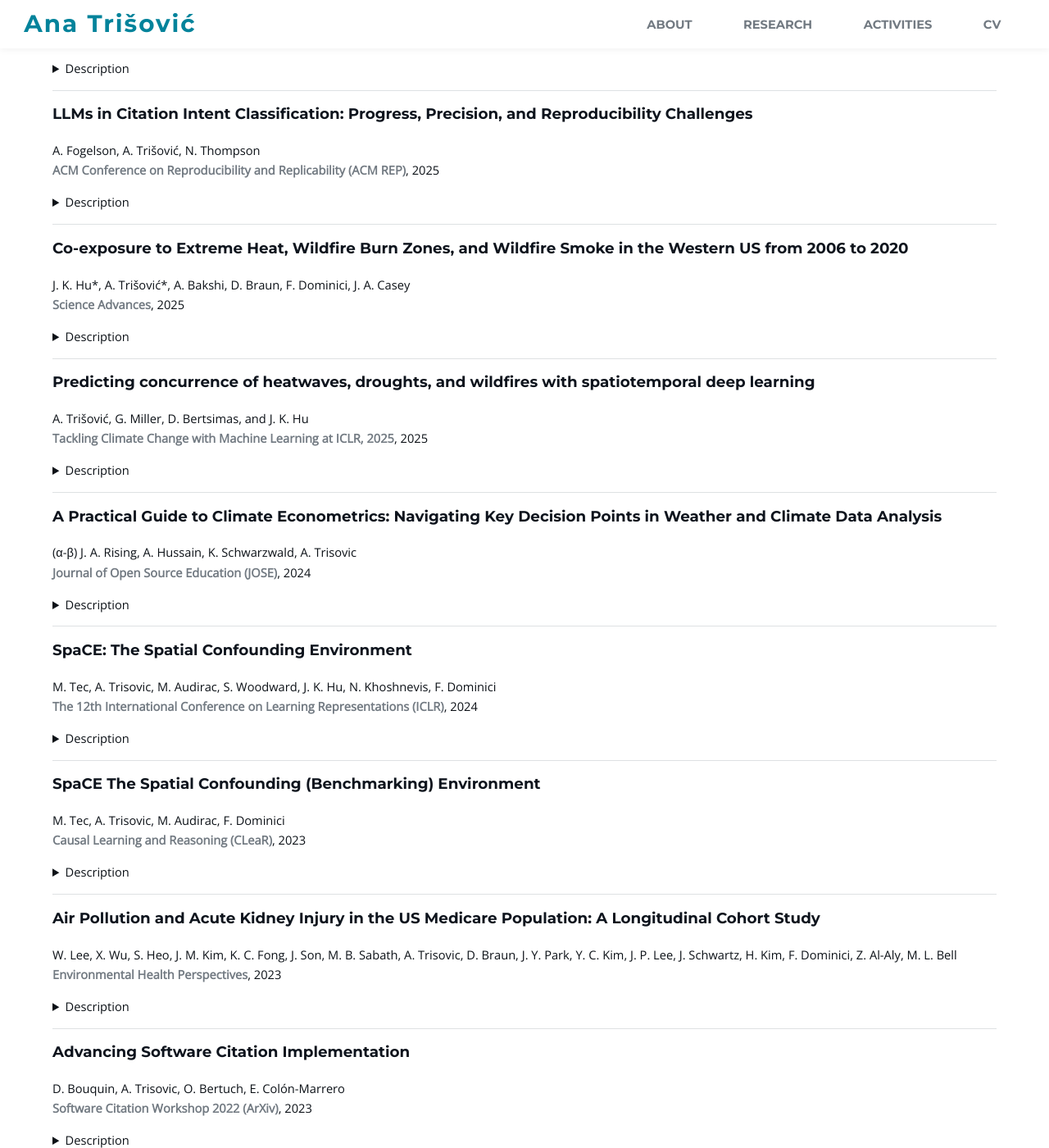
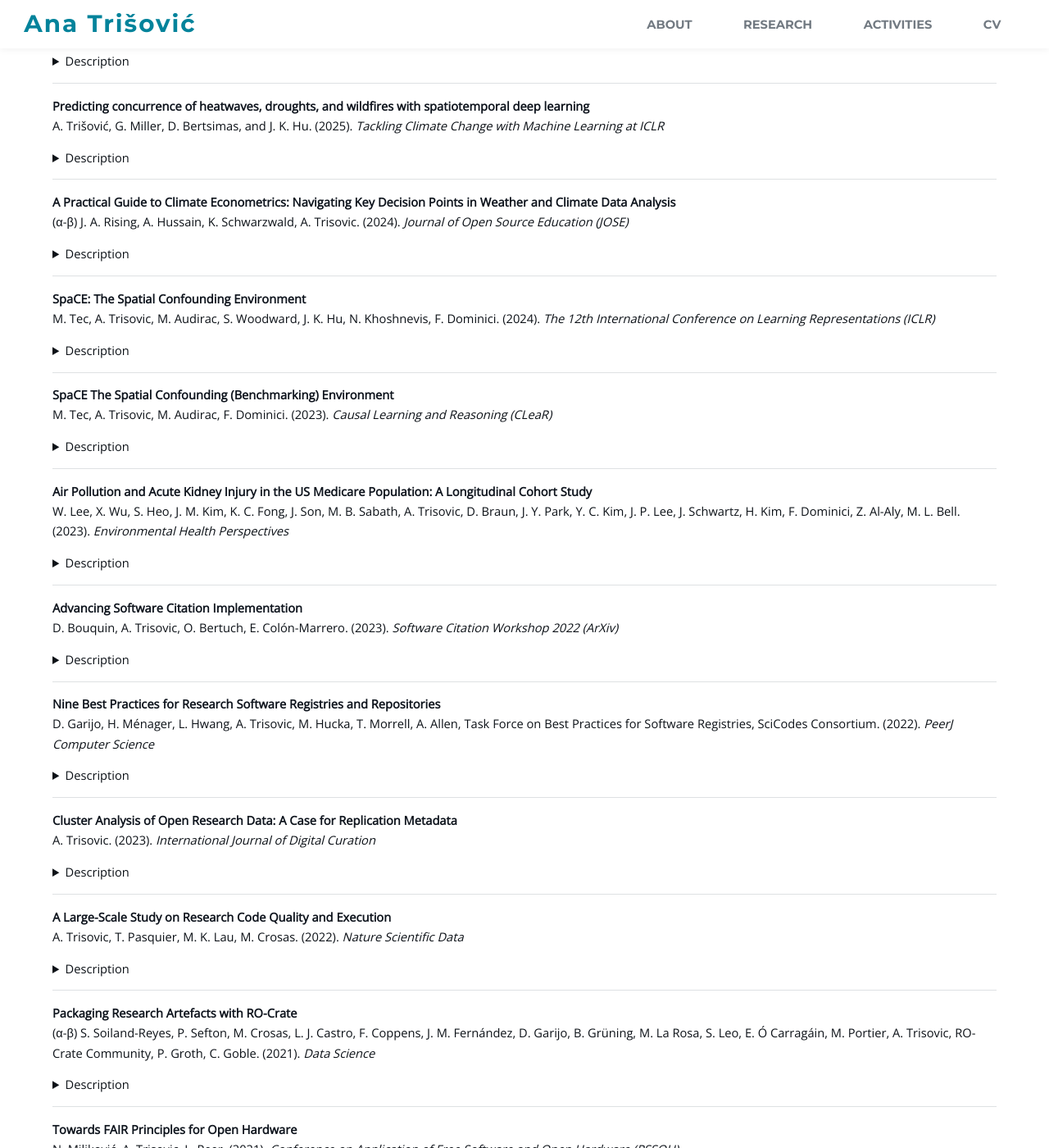
Before and after one commit to atrisovic/anatrisovic.github.io, a Jekyll site: the page built from research.html, in a window 1280 px wide and 1400 px high, scrolled down 2040 px. Shown: the whole window at 82% size. Built offline with Jekyll 4.4.1, drawn with Linux system fonts in a browser that asks for light colours; some of the changed text lies outside the part shown.

Commit message:
cosmetics

```diff
--- a/_data/publications.yml
+++ b/_data/publications.yml
@@ -29,7 +29,7 @@
   - 3
   - 4
   name: Predicting concurrence of heatwaves, droughts, and wildfires with spatiotemporal deep learning
-  venue: Tackling Climate Change with Machine Learning at ICLR, 2025
+  venue: Tackling Climate Change with Machine Learning at ICLR
   description: We introduce a framework to identify a state-of-the-art multi-task model for jointly predicting heatwaves, droughts, and wildfires, capturing shared risk factors across these climate extremes.
   url: https://s3.us-east-1.amazonaws.com/climate-change-ai/papers/iclr2025/71/paper.pdf
 - authors: J. A. Rising, A. Hussain, K. Schwarzwald, A. Trisovic
--- a/_includes/featured.html
+++ b/_includes/featured.html
@@ -13,8 +13,8 @@
         <div class="content">
             <div style="font-size: 0.8em;">
                 <h3><a href="{{ publication.url }}">{{ publication.name }}</a></h3>
-                <span>{{ publication.note }} {{ publication.authors }}</span><br>
-                <span><em>{{ publication.venue }}</em>, {{ publication.year }}</span>
+                <!-- <span>{{ publication.note }} {{ publication.authors }}</span><br>
+                <span><em>{{ publication.venue }}</em>, {{ publication.year }}</span> -->
             </div>
         </div>
     </div>
--- a/_includes/main.html
+++ b/_includes/main.html
@@ -6,10 +6,10 @@
     href="https://www.iq.harvard.edu">Institute for Quantitative Social Science (IQSS)</a></strong> at Harvard University. My work focuses on exploring the intersection of artificial intelligence (AI), science, and society, aiming to advocate for improved research practices and policies. I specialize in topics such as the science of science, open-source software and AI, computational social science, and research reproducibility. Currently, I am examining the AI trends in science, focusing on its applications, scaling effects, potential for de-democratization, and the importance of open-source solutions. Additionally, I am interested in climate research, particularly in extreme climate events, environmental justice, and the applications of AI for climate solutions.
     </p>
 
-    <p>
+    <i>
         FutureTech Lab welcomes fellow researchers and students interested in collaborative research!
         If you are interested in exploring research opportunities with me, feel free to reach out. You can contact me via email at ana_tris at mit dot edu. I am always enthusiastic about discussing potential research projects.
-    </p>
+    </i>
 
     <h1>Biography</h1>
 
@@ -17,8 +17,6 @@
         Before joining MIT, I was a Research Associate in  <strong><a href="https://www.hsph.harvard.edu/nsaph/">the National Studies on Air Pollution and Health (NSAPH)</a></strong> group within the Department of Biostatistics at Harvard T.H. Chan School of Public Health and a Postdoctoral Scholar at Harvard University's <strong><a
             href="https://www.iq.harvard.edu">Institute for Quantitative Social Science</a></strong>. My work included contributions to several notable projects, including the <strong><a
     href="https://sites.harvard.edu/harvard-data-commons/about/">Harvard Data Commons</a></strong> and the <strong><a href="https://dataverse.org">Dataverse</a></strong> project.
-    </p>
-    <p>
         I was a CLIR Postdoctoral Fellow at the University of Chicago in 2019, collaborating with the Energy Policy Institute (EPIC) and the Library. I completed my Ph.D. in 2018 at the <strong><a href="https://www.cam.ac.uk">University of Cambridge</a></strong> and
     <strong><a href="https://home.web.cern.ch">CERN</a></strong>, where I contributed to the <strong><a href="http://lhcb.web.cern.ch/lhcb/">Large Hadron Collider Beauty experiment (LHCb)</a></strong>, CERN Open Data, and CERN Analysis Preservation. During my doctoral studies, I received the Muir Wood Studentship from Newnham College, the CERN Doctoral Student fellowship, and the Google Anita Borg Memorial Scholarship (Women Techmakers).
     </p>
--- a/research.html
+++ b/research.html
@@ -33,9 +33,8 @@ position: center 60%
 <div class="row 200%">
     <div class="12u">
         {% for publication in site.data.publications %}
-        <h3><a href="{{ publication.url }}">{{ publication.name }}</a></h3>
-        <p> {{ publication.note }} {{ publication.authors }}
-            <br><strong>{{ publication.venue }}</strong>, {{ publication.year }}
+        <strong><a href="{{ publication.url }}">{{ publication.name }}</a></strong>
+        <p> {{ publication.note }} {{ publication.authors }}. ({{ publication.year }}). <i>{{ publication.venue }}</i>
         <details>
             <summary>Description</summary>
             <blockquote>
```
Also changed, not shown: area.html (+2 -5 lines).
